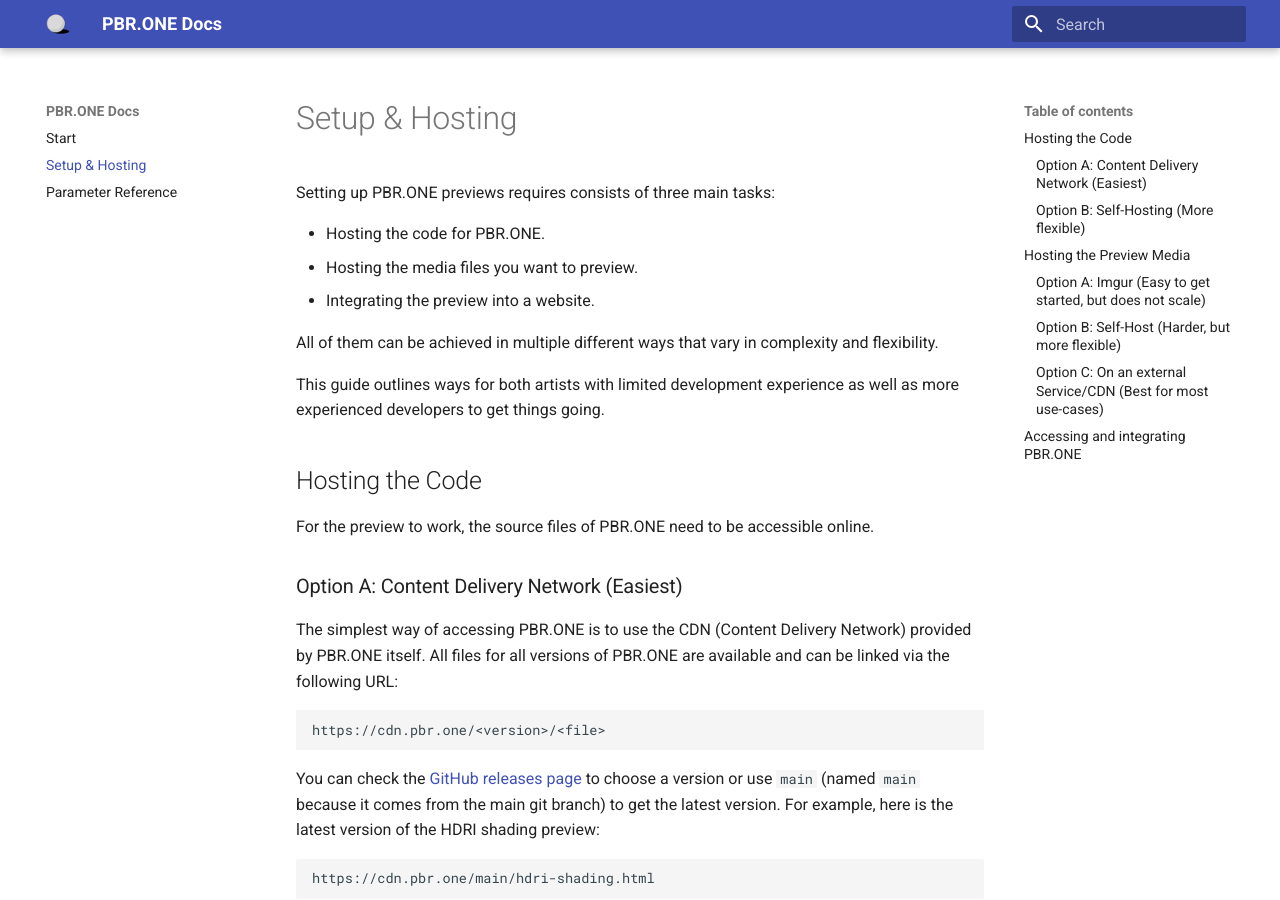
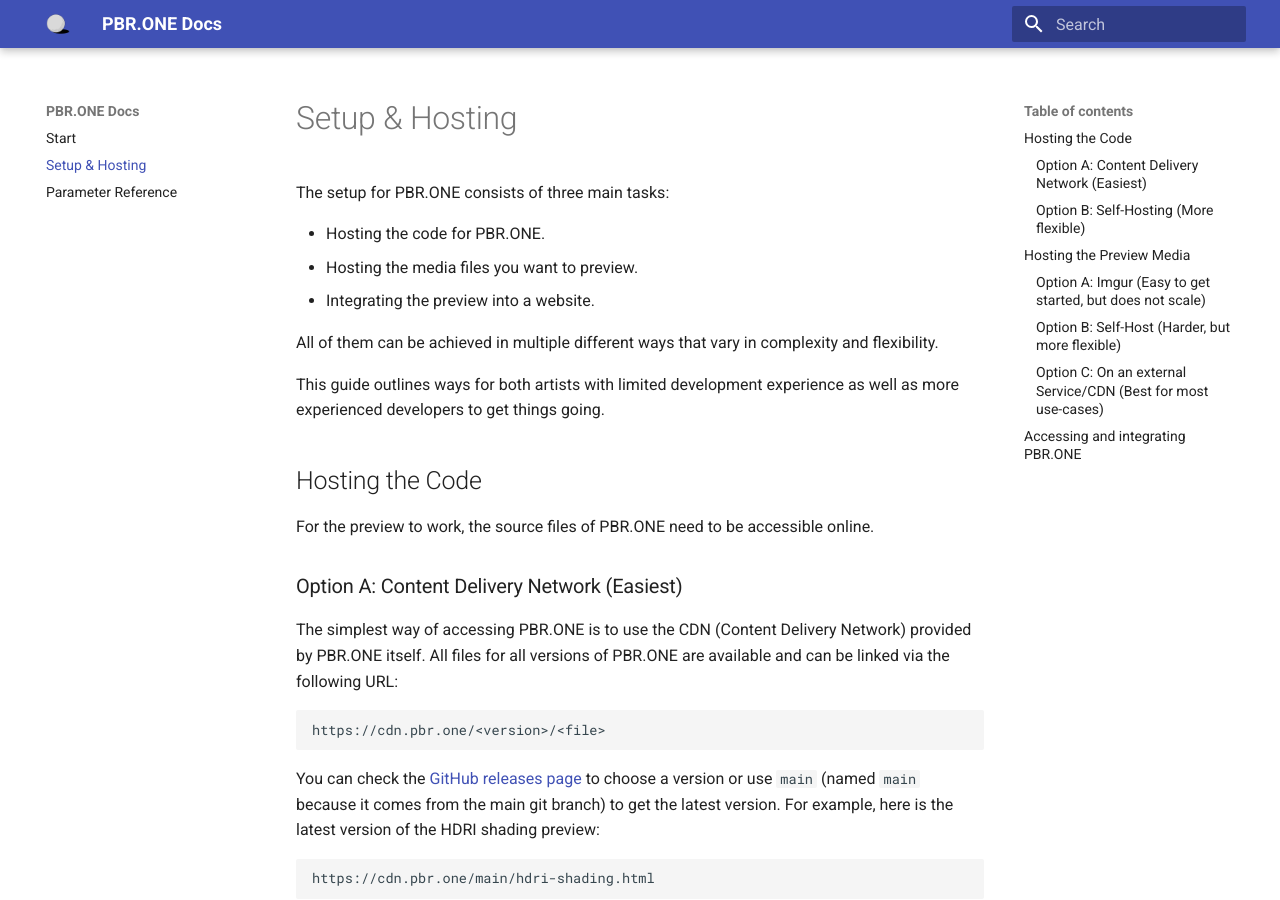
Before and after one commit to struffel/PBR.ONE, an MkDocs documentation site: the page built from docs/docs/setup-and-hosting.md, in a window 1280 px wide and 900 px high. Built offline with MkDocs 1.6.1 and Material for MkDocs 9.7.7, drawn with Linux system fonts in a browser that asks for light colours.

Commit message:
Fix typo in documentation

```diff
--- a/docs/docs/setup-and-hosting.md
+++ b/docs/docs/setup-and-hosting.md
@@ -1,5 +1,5 @@
 # Setup & Hosting
-Setting up PBR.ONE previews requires consists of three main tasks:
+The setup for PBR.ONE consists of three main tasks:
 
 - Hosting the code for PBR.ONE.
 - Hosting the media files you want to preview.
```
